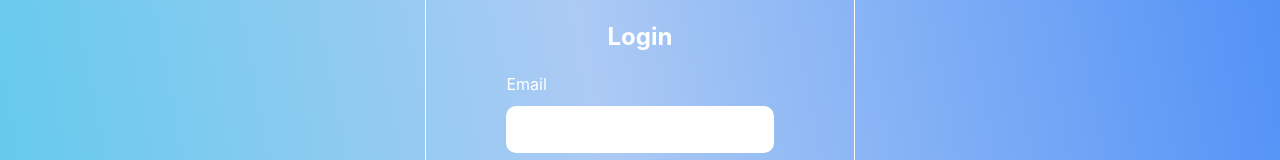
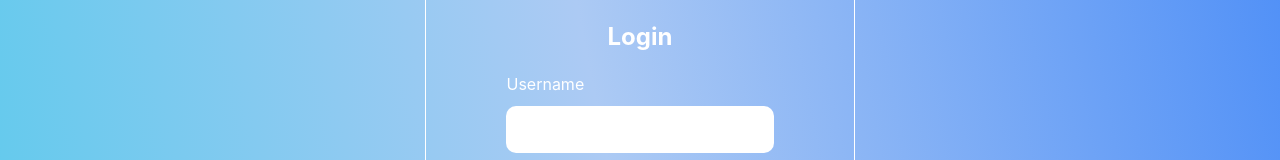
Before and after one commit to Ginalguerrero/flipaQ, a React (Create React App) app in the folder client/: page / in a window 1280 px wide. Shown: the part 218-378 px from the top of the page. Built offline with nearby package versions, Linux system fonts and the light colour scheme.

Commit message:
login/register

```diff
--- a/client/src/Login.jsx
+++ b/client/src/Login.jsx
@@ -1,20 +1,20 @@
 import React, { useState } from "react";
 
 export const Login = (props) => {
-    const [email, setEmail] = useState('');
+    const [username, setUsername] = useState('');
     const [pass, setPass] = useState('');
 
     const handleSubmit = (e) => {
         e.preventDefault();
-        console.log(email);
+        console.log(username);
     }
 
     return (
         <div className="auth-form-container">
             <h2>Login</h2>
             <form className="login-form" onSubmit={handleSubmit}>
-                <label htmlFor="email">Email</label>
-                <input value={email} onChange={(e) => setEmail(e.target.value)}type="email" id="email" name="email" />
+                <label htmlFor="username">Username</label>
+                <input value={username} onChange={(e) => setUsername(e.target.value)}type="text" id="username" name="username" />
                 <label htmlFor="password">Password</label>
                 <input value={pass} onChange={(e) => setPass(e.target.value)} type="password" placeholder="********" id="password" name="password" />
                 <button type="submit">Log In</button>
--- a/client/src/Register.jsx
+++ b/client/src/Register.jsx
@@ -1,28 +1,40 @@
 import React, { useState } from "react";
 
 export const Register = (props) => {
-    const [email, setEmail] = useState('');
-    const [pass, setPass] = useState('');
-    const [name, setName] = useState('');
+  const [username, setUsername] = useState('');
+  const [pass, setPass] = useState("");
 
   const handleSubmit = (e) => {
     e.preventDefault();
-        console.log(email);
-    }
+    console.log(username);
+  };
 
   return (
     <div className="auth-form-container">
       <h2>Register</h2>
       <form className="register-form" onSubmit={handleSubmit}>
-            <label htmlFor="name">Full name</label>
-            <input value={name} name="name" onChange={(e) => setName(e.target.value)} id="name" placeholder="full name" />
-            <label htmlFor="email">Email</label>
-            <input value={email} onChange={(e) => setEmail(e.target.value)}type="email" id="email" name="email"/>
+        <label htmlFor="username">Username</label>
+        <input
+          value={username}
+          onChange={(e) => setUsername(e.target.value)}
+          type="text"
+          id="username"
+          name="username"
+        />
         <label htmlFor="password">Password</label>
-            <input value={pass} onChange={(e) => setPass(e.target.value)} type="password" placeholder="********" id="password" name="password" />
+        <input
+          value={pass}
+          onChange={(e) => setPass(e.target.value)}
+          type="password"
+          placeholder="********"
+          id="password"
+          name="password"
+        />
         <button type="submit">Log In</button>
       </form>
-        <button className="link-btn" onClick={() => props.onFormSwitch('login')}>Already have an account? Login here.</button>
+      <button className="link-btn" onClick={() => props.onFormSwitch("login")}>
+        Already have an account? Login here.
+      </button>
     </div>
-    )
-}
+  );
+};
```
Also changed, not shown: 16 other files (tests, documents, lock files or other folders). Lines whose indentation alone changed are shown as unchanged.
